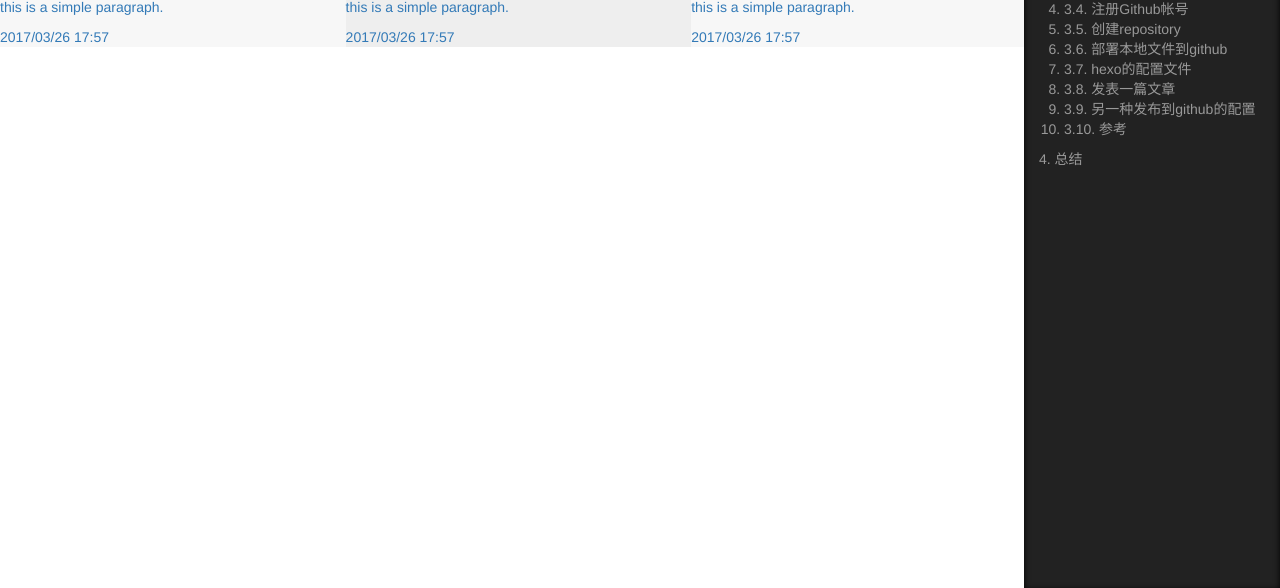
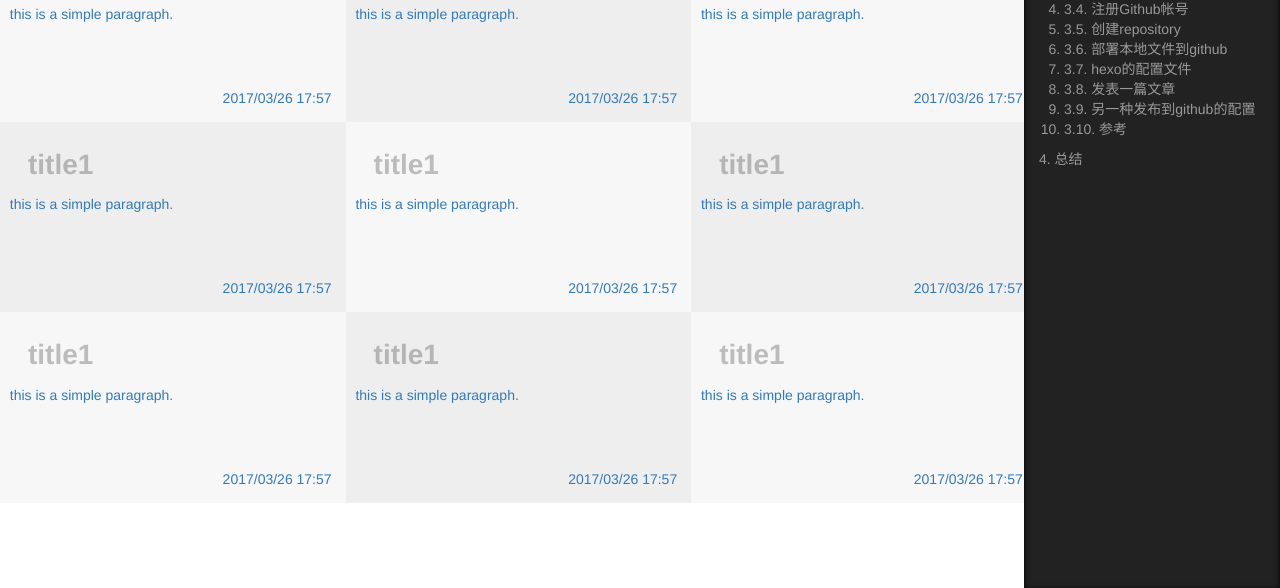
Before and after one commit to RickieWoo/my-first-world, a plain HTML site: page BLOG.html in a window 1280 px wide. Shown: the part 212-800 px from the top of the page. Drawn offline with nearby package versions, Linux system fonts and the light colour scheme; files whose address does not match are found by name.

Commit message:
Add files via upload

```diff
--- a/BLOG.css
+++ b/BLOG.css
@@ -19,6 +19,20 @@ summary {
 
 div{
 	color: #999;
+}
+h1 {
+    display: block;
+    font-size: 2em;
+    margin: auto;
+    color: rgba(0, 0, 0, 0.24);
+    /* float: none; */
+    padding: 1em;
+    padding-bottom: 0.5em;
+    transform: translate;
+    /* -webkit-margin-after: 0.67em; */
+    /* -webkit-margin-start: 0px; */
+    /* -webkit-margin-end: 0px; */
+    font-weight: bold;
 }
 a {
   background-color: transparent;
@@ -89,9 +103,25 @@ a:link{
 	height: 20%;
 	background-color: rgba(219, 219, 219, 0.22);
 	float: left;
-
+	margin: auto;
 }
 
 .article-box-even{
 	background-color: rgba(232, 232, 232, 0.74);
 }
+.article-content-view{
+	display: block;
+	overflow: auto;
+	padding: 0 0.7em;
+	width: inherit;
+	height: 6em;
+	margin: auto;
+}
+.time-stamp{
+
+float: right;
+
+display: block;
+
+padding: 0 1em 1em;
+}
--- a/BLOG.html
+++ b/BLOG.html
@@ -1,6 +1,6 @@
 	<!DOCTYPE html>
 
-<html lang="en-US" class="js gr__minimalmonkey_com"><head><meta http-equiv="Content-Type" content="text/html; charset=UTF-8">
+<html lang="en-US" ><head><meta http-equiv="Content-Type" content="text/html; charset=UTF-8">
 	<title>Hello World, My Name Is SuperWu</title>
 <script src="http://cdn.bootcss.com/jquery/3.0.0/jquery.min.js"></script>
 <script src="http://cdn.bootcss.com/bootstrap/3.3.6/js/bootstrap.min.js"></script>
@@ -28,16 +28,34 @@
 			<a href="#23333" >
 				<h1 class="article-title">title1</h1>
 				<p class="article-content-view">this is a simple paragraph.</p>
-				<time title="201703261757">2017/03/26 17:57</time>
+				<time class="time-stamp" title="201703261757">2017/03/26 17:57</time>
 			</a>
 		</article>
 	</div>
-	<div article-id="23233" class="article-box article-box-even">
+	<div article-id="23203" class="article-box article-box-even">
 		<article class="article-inner">
 			<a href="#23333" >
 				<h1 class="article-title">title1</h1>
 				<p class="article-content-view">this is a simple paragraph.</p>
-				<time title="201703261757">2017/03/26 17:57</time>
+				<time class="time-stamp" title="201703261757">2017/03/26 17:57</time>
+			</a>
+		</article>
+	</div>
+	<div article-id="23493" class="article-box article-box-odd">
+		<article class="article-inner">
+			<a href="#23333" >
+				<h1 class="article-title">title1</h1>
+				<p class="article-content-view">this is a simple paragraph.</p>
+				<time class="time-stamp" title="201703261757">2017/03/26 17:57</time>
+			</a>
+		</article>
+	</div>
+	<div article-id="23833" class="article-box article-box-even">
+		<article class="article-inner">
+			<a href="#23333" >
+				<h1 class="article-title">title1</h1>
+				<p class="article-content-view">this is a simple paragraph.</p>
+				<time class="time-stamp" title="201703261757">2017/03/26 17:57</time>
 			</a>
 		</article>
 	</div>
@@ -46,11 +64,46 @@
 			<a href="#23333" >
 				<h1 class="article-title">title1</h1>
 				<p class="article-content-view">this is a simple paragraph.</p>
-				<time title="201703261757">2017/03/26 17:57</time>
+				<time class="time-stamp" title="201703261757">2017/03/26 17:57</time>
 			</a>
 		</article>
 	</div>
-
+	<div article-id="23243" class="article-box article-box-even">
+		<article class="article-inner">
+			<a href="#23333" >
+				<h1 class="article-title">title1</h1>
+				<p class="article-content-view">this is a simple paragraph.</p>
+				<time class="time-stamp" title="201703261757">2017/03/26 17:57</time>
+			</a>
+		</article>
+	</div>
+	<div article-id="23453" class="article-box article-box-odd">
+		<article class="article-inner">
+			<a href="#23333" >
+				<h1 class="article-title">title1</h1>
+				<p class="article-content-view">this is a simple paragraph.</p>
+				<time class="time-stamp" title="201703261757">2017/03/26 17:57</time>
+			</a>
+		</article>
+	</div>
+	<div article-id="3243" class="article-box article-box-even">
+		<article class="article-inner">
+			<a href="#23333" >
+				<h1 class="article-title">title1</h1>
+				<p class="article-content-view">this is a simple paragraph.</p>
+				<time class="time-stamp" title="201703261757">2017/03/26 17:57</time>
+			</a>
+		</article>
+	</div>
+	<div article-id="2453" class="article-box article-box-odd">
+		<article class="article-inner">
+			<a href="#23333" >
+				<h1 class="article-title">title1</h1>
+				<p class="article-content-view">this is a simple paragraph.</p>
+				<time class="time-stamp" title="201703261757">2017/03/26 17:57</time>
+			</a>
+		</article>
+	</div>
 	<!-----------------------------------------------------------------------------------------------导航栏-->
 	<aside id="sidebar" class="sidebar sidebar-active" >
     <div class="sidebar-inner">
```
